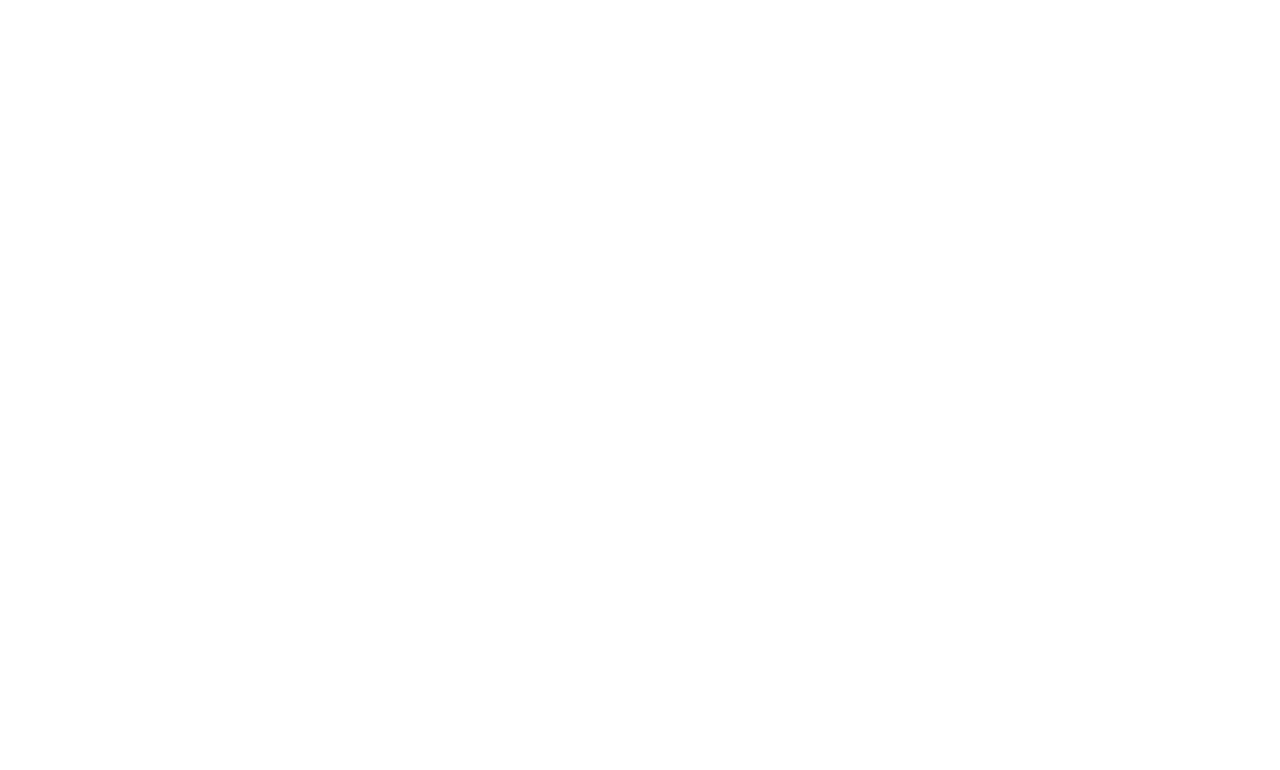
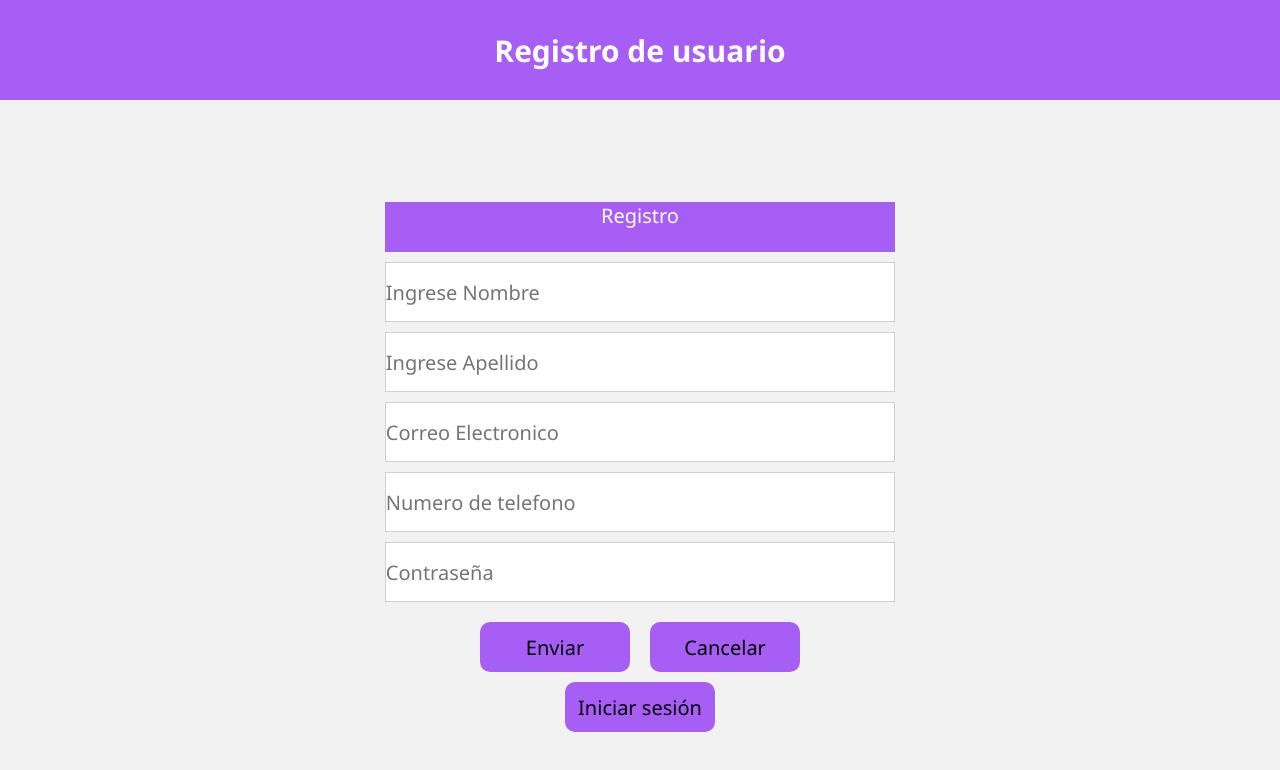
Before and after one commit to chilox/miappweb, a plain HTML site: page registro.html in a window 1280 px wide. Drawn offline with Linux system fonts and the light colour scheme.

```diff
--- a/JS/app.js
+++ b/JS/app.js
@@ -1,3 +1,15 @@
+function login_user_ok(){
+    let admin = 'tuherou@gmail.com'
+    let passAdmin = 123456789
+    let email = document.getElementById('email').value;
+    let pass = document.getElementById('password').value;
+    if(email === admin && pass == passAdmin){
+        window.location.href = 'home.html'
+    }else{
+        alert('El usuario o contraseña no existe')
+    }
+}
+
 function login_validate(){
     let email = document.getElementById('email').value;
     let pass = document.getElementById('password').value;
@@ -5,9 +17,6 @@ function login_validate(){
         alert('Ingresa un mail correcto')
     }else if(pass == '' || pass === ' ' || pass.length <= 6){
         alert('Ingresa una contraseña')
-    } else {
-    window.location.href = 'home.html'
-
     }
 }
 
@@ -44,3 +53,27 @@ function validarUrl(){
 }
 
 }
+
+function registro_validate(){
+
+    let nombre = document.querySelector(".cont-registro__nombre").value;
+    let apellido = document.querySelector(".cont-registro__apellido").value;
+    let email = document.querySelector(".cont-registro__email").value;
+    let numero = document.querySelector(".cont-registro__number").value;
+    let password = document.querySelector(".cont-registro__pass").value;
+    if(nombre == '' || nombre === ' '){
+        alert('Ingrese el nombre')
+    } else if (apellido == '' || apellido === ' '){
+        alert('Ingrese el Apellido')
+    } else if (email == ''){
+        alert('Ingresa un mail correcto')
+    }else if(numero == '' || numero === ' ' || numero.length <= 9){
+        alert('Ingrese un numero telefonico valido')
+    }else if(password == '' ){
+        alert('Ingresa una contraseña')
+    } else {
+        alert('El registro se realizo correctamente')
+        console.log(nombre + ' ' + apellido)
+    }
+
+}
--- a/estilos/estilos.css
+++ b/estilos/estilos.css
@@ -73,6 +73,7 @@ main{
     height: 60px;
     margin-bottom: 10px;
     border: 1px solid #d0d0d0;
+
 }
 
 .signin-forgetpass {
@@ -89,11 +90,10 @@ main{
     background-color: #A75EF5;
     height: 50px;
     width: 150px;
+    color: white;
 }
 
-.signin-ingresar button a{
-    color: white;
-}
+
 
 .signin-register{
     display: flex;
@@ -115,7 +115,73 @@ main{
     background-color: #A75EF5;
     height: 50px;
     width: 150px;
-}
-.signin-register__button a{
     color: white;
 }
+
+
+
+/*Estlos del Registro*/
+.header-registro{
+    background-color: #A75EF5;
+    height: 100px;
+
+}
+
+.header-registro div h1{
+    color: white;
+    text-align: center;
+    padding: 30px;
+    font-size: 30px;
+}
+
+.main-registro{
+    margin-top: 100px;
+    box-sizing: border-box;
+}
+
+.cont-registro{
+    display: flex;
+    flex-direction: column;
+    padding: 0 30% ;
+}
+.cont-registro label{
+    text-align: center;
+    height: 50px;
+    color: white;
+    background-color: #A75EF5;
+    margin-bottom: 10px;
+}
+
+.cont-registro input{
+    width: 100%;
+    height: 60px;
+    margin-bottom: 10px;
+    border: 1px solid #d0d0d0;
+}
+
+.cont-registro__btns {
+    display: flex;
+    justify-content: center;
+}
+.cont-registro__btns button{
+    padding: 10px;
+    margin: 10px;
+    border-radius: 10px;
+    border: transparent;
+    background-color: #A75EF5;
+    height: 50px;
+    width: 150px;
+}
+
+.cont-registro__login{
+    display: flex;
+    justify-content: center;
+}
+
+.cont-registro__login button{
+    border-radius: 10px;
+    border: transparent;
+    background-color: #A75EF5;
+    height: 50px;
+    width: 150px;
+}
--- a/pago.html
+++ b/pago.html
@@ -32,8 +32,13 @@
                     <button class="cont-menu__pago" onclick="redireccion('pago.html')">Pago</button>
                     <button class="cont-menu__cerrarSesion" onclick="cierreSesion()">Cerrar Sesión</button>
                 </nav>
+                <div class="cierre" onclick="cierreSesion();">
+                    <h2>Desea cerrar Sesión</h2>
+                    <button class="cierre-si" onclick="redireccion('login.html')">Si</button>
+                    <button class="cierre-no" onclick="redireccion('home.html')">No</button>
+                </div>
                 <label for="btn-menu" class="close-menu"><b>X</b></label>
-                <script>validarUrl();</script>
+
             </div>
         </div>
     </header>
@@ -43,4 +48,5 @@
 
 
 </body>
+<script>validarUrl();</script>
 </html>
--- a/registro.html
+++ b/registro.html
@@ -0,0 +1,37 @@
+<!DOCTYPE html>
+<html lang="es">
+<head>
+    <meta charset="UTF-8">
+    <meta http-equiv="X-UA-Compatible" content="IE=edge">
+    <meta name="viewport" content="width=device-width, initial-scale=1.0">
+    <link rel="stylesheet" href="estilos/estilos.css">
+    <title>Registro</title>
+</head>
+<body>
+    <header class="header-registro">
+        <div>
+            <h1>Registro de usuario</h1>
+        </div>
+    </header>
+
+    <main class="main-registro">
+        <div class="cont-registro">
+            <label for="">Registro</label>
+            <input class="cont-registro__nombre" type="text" placeholder="Ingrese Nombre" required>
+            <input class="cont-registro__apellido" type="text" placeholder="Ingrese Apellido" required>
+            <input class="cont-registro__email" type="email" placeholder="Correo Electronico" required>
+            <input class="cont-registro__number" type="number" placeholder="Numero de telefono" required>
+            <input class="cont-registro__pass" type="password" placeholder="Contraseña" required>
+            <div class="cont-registro__btns">
+                <button class="cont-registro__btn1" onclick="registro_validate()">Enviar</button>
+                <button class="cont-registro__btn2">Cancelar</button>
+            </div>
+            <div class="cont-registro__login">
+                <button onclick="redireccion('login.html')" class="cont-registro__lbtnogin">Iniciar sesión</button>
+            </div>
+        </div>
+    </main>
+
+</body>
+<script src="JS/app.js"></script>
+</html>
```
Also changed, not shown: login.html (+3 -2 lines).
